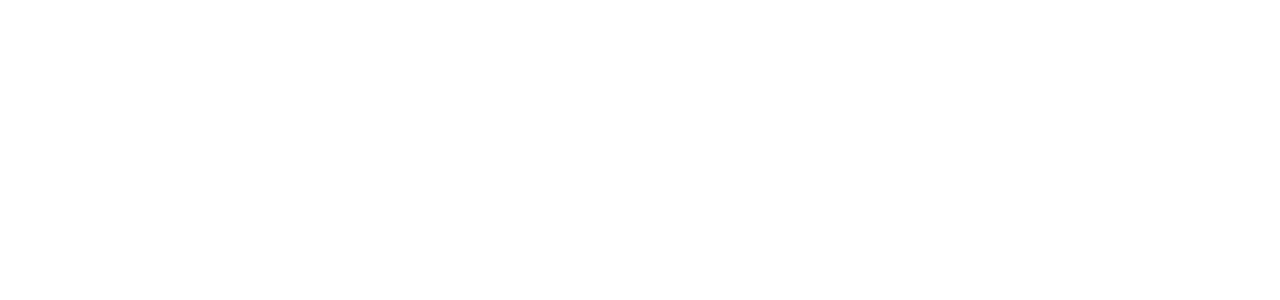
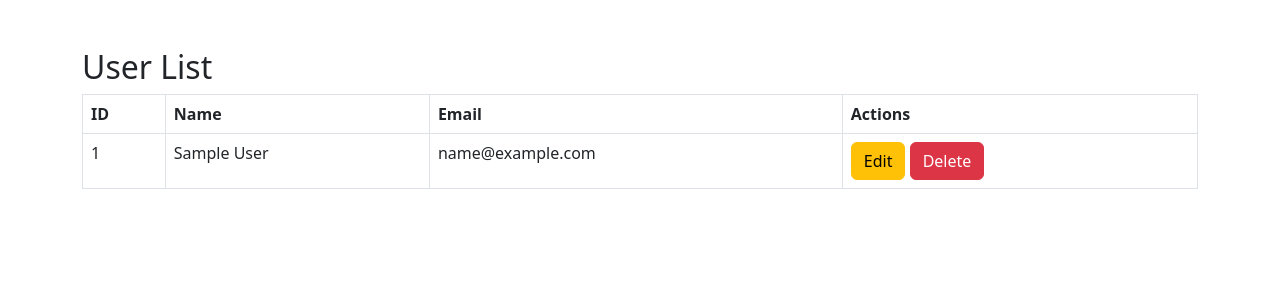
Before and after one commit to IT22073396/user_registration, a PHP site: page /user_list.php in a window 1280 px wide. Before the commit the part shown is empty. Shown: the top 300 px of the page. Run offline with PHP 8.4, Linux system fonts and the light colour scheme; tables that the repository leaves empty or names only in its code hold one stand-in row (values such as "Sample post"); a stand-in replaces the project's code that opens the database connection.

Commit message:
user list 2.0

```diff
--- a/php/user_list.php
+++ b/php/user_list.php
@@ -9,6 +9,32 @@ include 'php/db_connect.php';
 </head>
 
 <body>
+<div class="container mt-5">
+        <h2>User List</h2>
+        <table class="table table-bordered">
+            <tr>
+                <th>ID</th>
+                <th>Name</th>
+                <th>Email</th>
+                <th>Actions</th>
+            </tr>
+            <?php
+            $sql = "SELECT * FROM users";
+            $result = $conn->query($sql);
+            while ($row = $result->fetch_assoc()) {
+                echo "<tr>
+                        <td>{$row['id']}</td>
+                        <td>{$row['name']}</td>
+                        <td>{$row['email']}</td>
+                        <td>
+                            <a href='edit.php?id={$row['id']}' class='btn btn-warning'>Edit</a>
+                            <a href='php/delete.php?id={$row['id']}' class='btn btn-danger'>Delete</a>
+                        </td>
+                     </tr>";
+            }
+            ?>
+        </table>
+    </div>
 
 </body>
 
```
